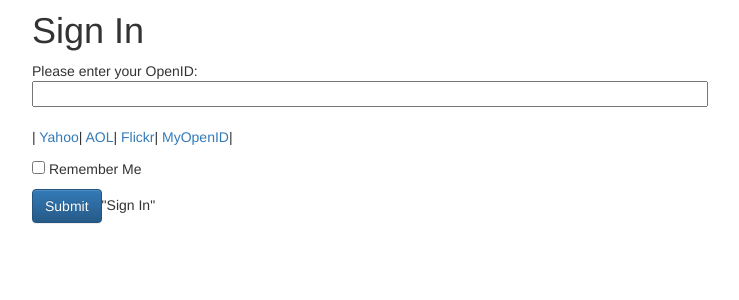
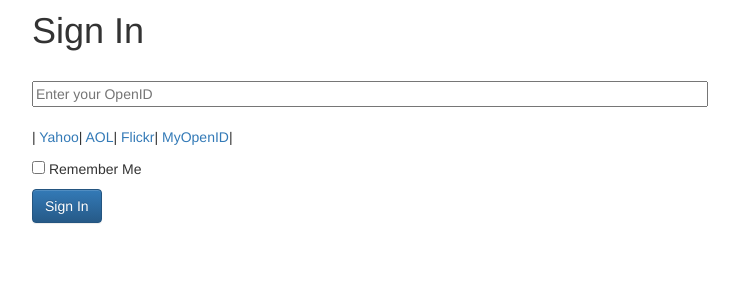
Before and after one commit to samcheck/FlaskMicroblog, a Flask app: page /login in a window 1280 px wide. Shown: the part 51-351 px from the top of the page, without its empty margins (38-777 px from the left). Run offline with Flask 2, Linux system fonts and the light colour scheme; parts of the project's set-up code (start-up, migrations or seed data) failed here and were passed over; some libraries are stand-ins or nearby versions.

Commit message:
Tweak login template

```diff
--- a/app/templates/login.html
+++ b/app/templates/login.html
@@ -19,8 +19,9 @@ function set_openid(openid, pr)
     <form action="" method="post" name="login">
         {{ form.hidden_tag() }}
         <p>
-            Please enter your OpenID:<br>
-            {{ form.openid(size=80) }}<br>
+            <br>
+            {{ form.openid(size=80, placeholder="Enter your OpenID") }}
+            <br>
             {% for error in form.openid.errors %}
                 <div class="alert alert-warning" role="alert">{{ error }}</div>
             {% endfor %}<br>
@@ -29,6 +30,6 @@ function set_openid(openid, pr)
             {% endfor %}
         </p>
         <p>{{ form.remember_me }} Remember Me</p>
-        <p><input type="submit" class="btn btn-primary">"Sign In"</p>
+        <p><input type="submit" class="btn btn-primary" value="Sign In"></p>
     </form>
 {% endblock %}
```
